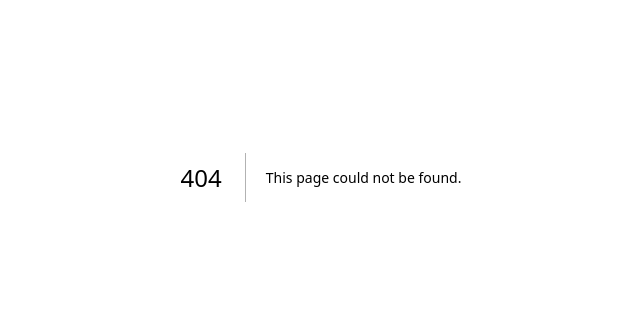
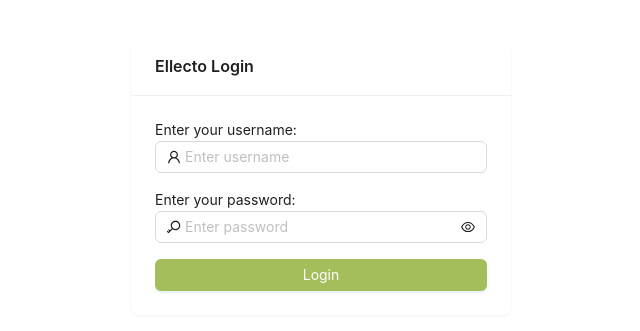
Before and after one commit to AryaFardmanesh/Ellecto, a Next.js app: page /login in a window 1280 px wide. Before the commit this address had no page. Shown: the part 223-554 px from the top of the page, without its empty margins (319-959 px from the left). Built offline with nearby package versions, Linux system fonts and the light colour scheme.

Commit message:
Add: login page.

```diff
--- /dev/null
+++ b/src/app/login/page.tsx
@@ -0,0 +1,74 @@
+'use client';
+
+import {
+	CSSProperties,
+	useState,
+} from 'react';
+import {
+	Card,
+	Input,
+	Button
+} from 'antd';
+import {
+	UserOutlined,
+	KeyOutlined,
+	EyeOutlined,
+	EyeInvisibleOutlined,
+} from '@ant-design/icons';
+import colors from '@/utils/colors';
+
+const stylesheet: {
+	[key: string]: CSSProperties
+} = {
+	container: {
+		width: '100vw',
+		height: '100vh',
+	},
+	card: {
+		width: '380px',
+	},
+};
+
+export default function Login() {
+	const [ showPassword, setShowPassword ] = useState( false );
+
+	const togglePasswordIcon = () => {
+		setShowPassword( prev => !prev );
+	};
+
+	return (
+	<div className='container d-flex align-items-center justify-content-center' style={ stylesheet.container }>
+		<Card title='Ellecto Login' variant='borderless' style={ stylesheet.card }>
+			<form autoComplete='off'>
+				<div className='form-group'>
+					<label htmlFor='username-input'>Enter your username:</label>
+					<Input
+						placeholder='Enter username'
+						prefix={ <UserOutlined /> }
+						id='username-input'
+					/>
+					{/* <small style={{ color: colors.danger }}>We'll never share your email with anyone else.</small> */}
+				</div>
+				<div className='form-group mt-3'>
+					<label htmlFor='password-input'>Enter your password:</label>
+					<Input
+						type={ showPassword ? 'text' : 'password' }
+						placeholder='Enter password'
+						prefix={ <KeyOutlined /> }
+						suffix={
+							showPassword ? (
+								<EyeInvisibleOutlined onClick={togglePasswordIcon} />
+							) : (
+								<EyeOutlined onClick={togglePasswordIcon} />
+							)
+						}
+						id='password-input'
+					/>
+					{/* <small style={{ color: colors.danger }}>We'll never share your email with anyone else.</small> */}
+				</div>
+				<Button htmlType='button' type='primary' style={{ background: colors.primary }} className='mt-3' block>Login</Button>
+			</form>
+		</Card>
+	</div>
+	);
+}
```
